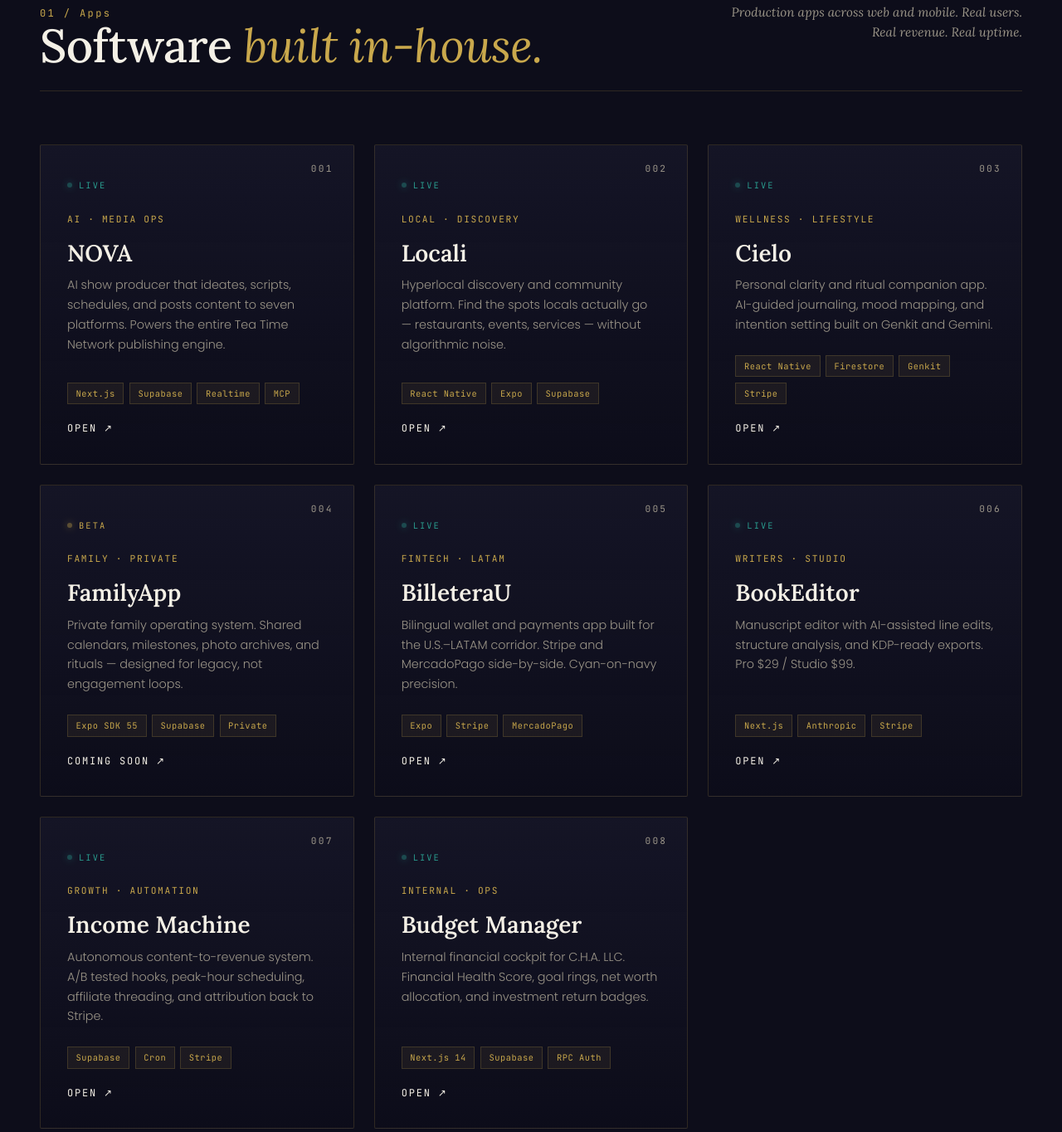
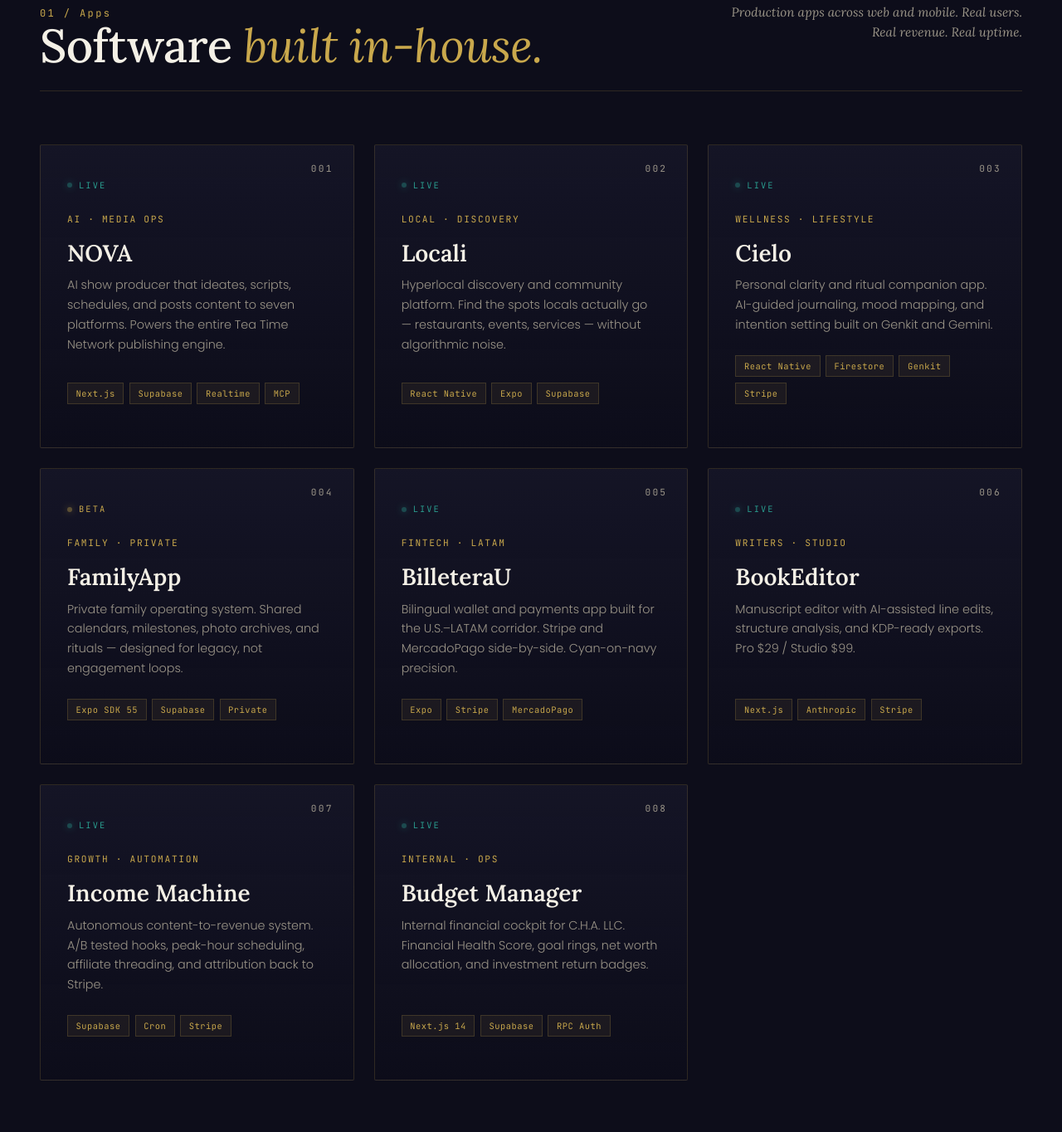
Before and after one commit to cha-llc/buildyourbrand, a website: page index.html in a window 1280 px wide. Shown: the part 893-2257 px from the top of the page at 83% size. Drawn offline with Linux system fonts and the light colour scheme.

Commit message:
Remove links from app cards (display-only showcase)

```diff
--- a/index.html
+++ b/index.html
@@ -825,7 +825,7 @@
 
     <div class="apps-grid">
 
-        <a href="https://nova-producer.vercel.app" target="_blank" class="app-card">
+        <div class="app-card">
             <div class="index">001</div>
             <div class="status">Live</div>
             <div class="category" data-i18n="apps.nova.cat">AI · Media Ops</div>
@@ -834,10 +834,9 @@
             <div class="stack">
                 <span>Next.js</span><span>Supabase</span><span>Realtime</span><span>MCP</span>
             </div>
-            <div class="visit">Open <span class="arrow">↗</span></div>
-        </a>
+            </div>
 
-        <a href="https://github.com/cha-llc/Locali-App" target="_blank" class="app-card">
+        <div class="app-card">
             <div class="index">002</div>
             <div class="status">Live</div>
             <div class="category" data-i18n="apps.locali.cat">Local · Discovery</div>
@@ -846,10 +845,9 @@
             <div class="stack">
                 <span>React Native</span><span>Expo</span><span>Supabase</span>
             </div>
-            <div class="visit">Open <span class="arrow">↗</span></div>
-        </a>
+            </div>
 
-        <a href="#" class="app-card">
+        <div class="app-card">
             <div class="index">003</div>
             <div class="status">Live</div>
             <div class="category" data-i18n="apps.cielo.cat">Wellness · Lifestyle</div>
@@ -858,10 +856,9 @@
             <div class="stack">
                 <span>React Native</span><span>Firestore</span><span>Genkit</span><span>Stripe</span>
             </div>
-            <div class="visit">Open <span class="arrow">↗</span></div>
-        </a>
+            </div>
 
-        <a href="#" class="app-card">
+        <div class="app-card">
             <div class="index">004</div>
             <div class="status dev">Beta</div>
             <div class="category" data-i18n="apps.family.cat">Family · Private</div>
@@ -870,10 +867,9 @@
             <div class="stack">
                 <span>Expo SDK 55</span><span>Supabase</span><span>Private</span>
             </div>
-            <div class="visit">Coming Soon <span class="arrow">↗</span></div>
-        </a>
+            </div>
 
-        <a href="#" class="app-card">
+        <div class="app-card">
             <div class="index">005</div>
             <div class="status">Live</div>
             <div class="category" data-i18n="apps.billetera.cat">Fintech · LATAM</div>
@@ -882,10 +878,9 @@
             <div class="stack">
                 <span>Expo</span><span>Stripe</span><span>MercadoPago</span>
             </div>
-            <div class="visit">Open <span class="arrow">↗</span></div>
-        </a>
+            </div>
 
-        <a href="#" class="app-card">
+        <div class="app-card">
             <div class="index">006</div>
             <div class="status">Live</div>
             <div class="category" data-i18n="apps.bookeditor.cat">Writers · Studio</div>
@@ -894,10 +889,9 @@
             <div class="stack">
                 <span>Next.js</span><span>Anthropic</span><span>Stripe</span>
             </div>
-            <div class="visit">Open <span class="arrow">↗</span></div>
-        </a>
+            </div>
 
-        <a href="https://income-machine.vercel.app" target="_blank" class="app-card">
+        <div class="app-card">
             <div class="index">007</div>
             <div class="status">Live</div>
             <div class="category" data-i18n="apps.income.cat">Growth · Automation</div>
@@ -906,10 +900,9 @@
             <div class="stack">
                 <span>Supabase</span><span>Cron</span><span>Stripe</span>
             </div>
-            <div class="visit">Open <span class="arrow">↗</span></div>
-        </a>
+            </div>
 
-        <a href="https://cha-budget-manager.vercel.app" target="_blank" class="app-card">
+        <div class="app-card">
             <div class="index">008</div>
             <div class="status">Live</div>
             <div class="category" data-i18n="apps.budget.cat">Internal · Ops</div>
@@ -918,8 +911,7 @@
             <div class="stack">
                 <span>Next.js 14</span><span>Supabase</span><span>RPC Auth</span>
             </div>
-            <div class="visit">Open <span class="arrow">↗</span></div>
-        </a>
+            </div>
 
     </div>
 </section>
```
